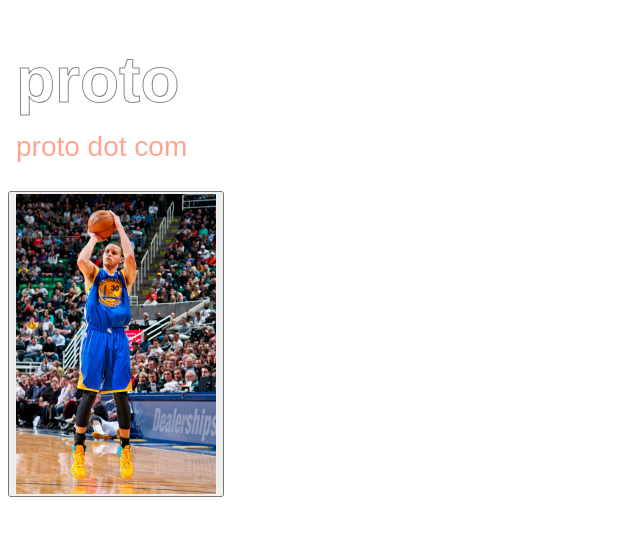
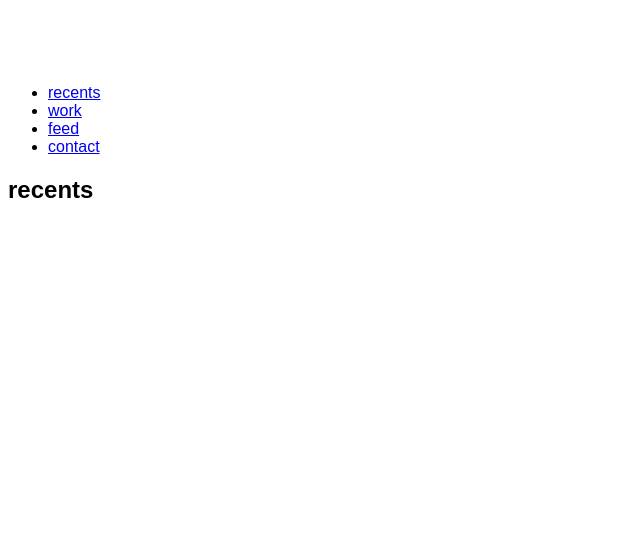
Before and after one commit to ubiv64/va, a React app: page / in a window 1280 px wide. Shown: the whole page, without its empty margins (0-640 px from the left). Built offline with nearby package versions, Linux system fonts and the light colour scheme.

Commit message:
clean up, menu

```diff
--- a/package.json
+++ b/package.json
@@ -1,11 +1,12 @@
 {
-  "name": "proto-dot-com",
+  "name": "vibu-a",
   "version": "0.1.0",
   "private": true,
   "dependencies": {
     "react": "^16.12.0",
     "react-dom": "^16.12.0",
-    "react-scripts": "^3.2.0"
+    "react-router-dom": "^5.1.2",
+    "react-scripts": "^3.4.0"
   },
   "scripts": {
     "start": "react-scripts start",
--- a/public/index.html
+++ b/public/index.html
@@ -8,7 +8,7 @@
     <link rel="manifest" href="%PUBLIC_URL%/manifest.json" />
 
   </head>
-  <title>harris c.</title>
+  <title>vibu a.</title>
   <body>
     <div id="root"></div>
   </body>
--- a/src/js/Main.js
+++ b/src/js/Main.js
@@ -1,25 +1,16 @@
-import Slider from './Slider';
+import Menu from './Menu';
 
 import React, { Component } from 'react';
 import '../styles/Main.css';
 
 class Main extends Component {
   render() {
-
-    var array = ["steph","kd","klay"];
-
     return (
       <div>
       <div className="header">
-        <header>
-        <h1> proto </h1>
-        </header>
       </div>
-        <div className="body">
-          <p> proto dot com </p>
-        </div>
-        <div className="slider">
-          <Slider array={array} />
+        <div className="menu">
+          <Menu />
         </div>
       </div>
     );
--- /dev/null
+++ b/src/js/Menu.js
@@ -0,0 +1,68 @@
+import React from "react";
+import {
+  BrowserRouter as Router,
+  Switch,
+  Route,
+  Link
+} from "react-router-dom";
+
+export default function Menu() {
+  return (
+    <Router>
+      <div className="menu">
+        <nav>
+          <ul>
+            <li>
+              <Link to="/">recents</Link>
+            </li>
+            <li>
+              <Link to="/work">work</Link>
+            </li>
+            <li>
+              <Link to="/feed">feed</Link>
+            </li>
+            <li>
+              <Link to="/contact">contact</Link>
+            </li>
+          </ul>
+        </nav>
+
+        <Switch>
+          <Route path="/work">
+            <Work />
+          </Route>
+          <Route path="/contact">
+            <Contact />
+          </Route>
+          <Route path="/feed">
+            <Feed />
+          </Route>
+          <Route path="/">
+            <Recents />
+          </Route>
+        </Switch>
+      </div>
+    </Router>
+  );
+}
+
+function Work() {
+  return (
+  	<div>
+  	<h2>work</h2>
+  	<h3>vibu anbarasan</h3>
+  	</div>
+  );
+}
+
+function Contact() {
+  return <h2>contact</h2>
+}
+
+function Feed() {
+  return <h2>feed</h2>;
+}
+
+function Recents() {
+  return <h2>recents</h2>;
+}
--- a/src/js/Slider.js
+++ /dev/null
@@ -1,49 +0,0 @@
-//import LeftButton from './LeftButton';
-//import RightButton from './RightButton';
-
-import React from 'react';
-import '../styles/Slider.css';
-
-class Slider extends React.Component {
-	constructor(props) {
-		super(props);
-		this.state = {index: 0};
-	}
-
-
-	getImages(array) {
-		let images = array.map(image => {
-			return <img id={image} className="imageList" src={require(`../assets/${image}.jpg`)} />;
-		});
-		return(
-			this.renderSlides(images)
-		);
-	}
-
-	handleClick(){
-		this.setState(state => {
-			return (state.index === this.props.array.length-1) ? {index: 0} : {index: state.index+1}
-		});
-	}
-
-	renderSlides(images){
-		return(
-			<button onClick={() => this.handleClick()}>
-				{images[this.state.index]}
-			</button>
-		);
-	}
-
-	//handleScroll
-		//onScroll handler
-
-	render() {
-		const view = this.getImages(this.props.array);
-
-		return (
-			<div>{view}</div>
-		);
-	}
-}
-
-export default Slider
--- a/src/styles/Slider.css
+++ /dev/null
@@ -1,6 +0,0 @@
-.imageList {
-	height: 300px;
-	display: block;
-	margin-left: auto;
-	margin-right: auto;
-}
```
Also changed, not shown: public/manifest.json, src/assets/kd.jpg (deleted), src/assets/klay.jpg (deleted), src/assets/steph.jpg (deleted), 1 other file.
